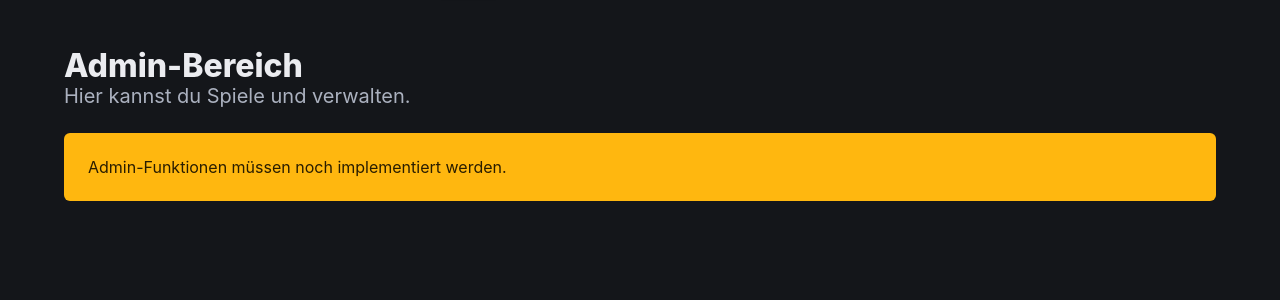
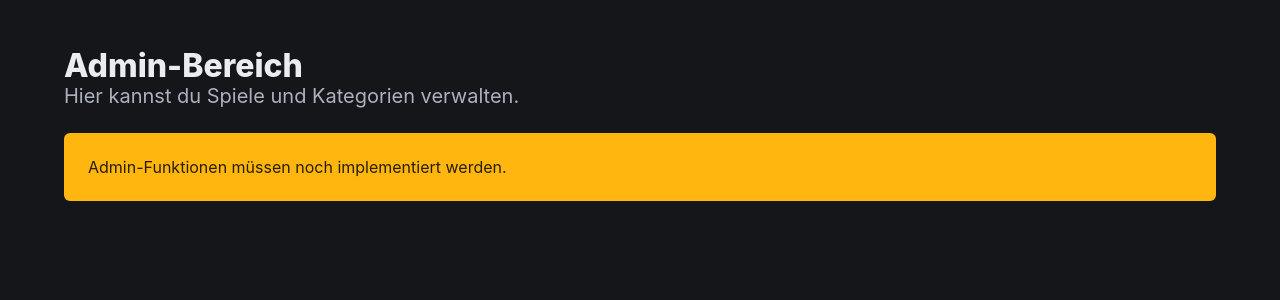
Before and after one commit to VenenJean/Playhub, a PHP site: page /admin.php in a window 1280 px wide. Shown: the part 60-360 px from the top of the page. Run offline with PHP 8.4, Linux system fonts and the light colour scheme.

Commit message:
Reversed changes

```diff
--- a/admin.php
+++ b/admin.php
@@ -13,7 +13,7 @@
     <section class="section">
       <div class="container">
         <h1 class="title">Admin-Bereich</h1>
-        <p class="subtitle">Hier kannst du Spiele und verwalten.</p>
+        <p class="subtitle">Hier kannst du Spiele und Kategorien verwalten.</p>
         <div class="notification is-warning">Admin-Funktionen müssen noch implementiert werden.</div>
       </div>
     </section>
```
